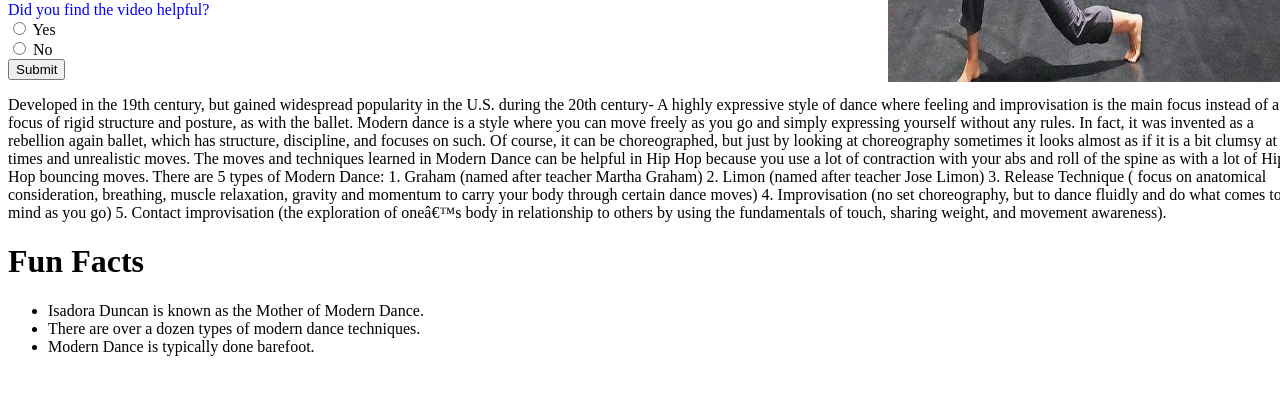
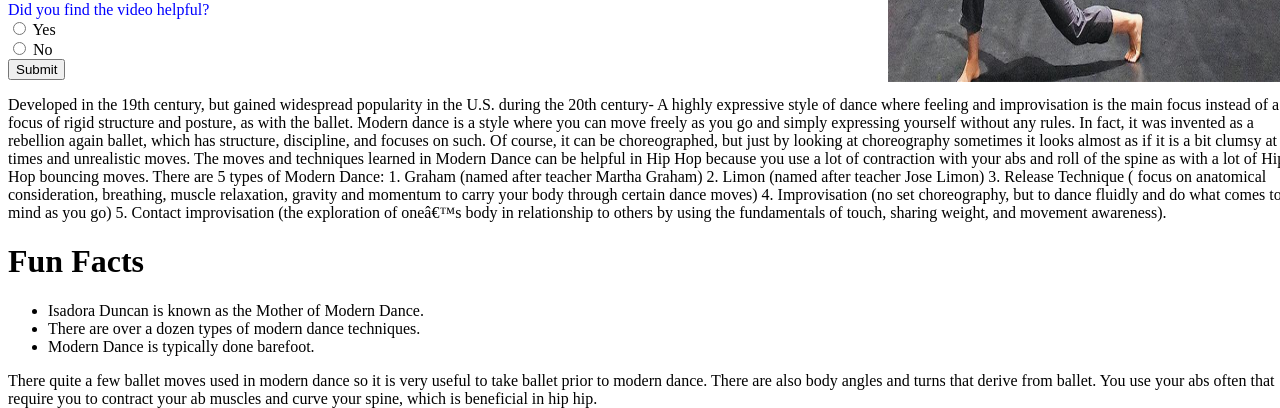
Before and after one commit to lbenshoof/html1013, a plain HTML site: page page6.html in a window 1280 px wide. Shown: the part 644-1052 px from the top of the page. Before the commit the page ends 1000 px from the top, so only its background shows below. Drawn offline with Linux system fonts and the light colour scheme.

Commit message:
page 6 para added

```diff
--- a/page6.html
+++ b/page6.html
@@ -59,6 +59,6 @@ There are 5 types of Modern Dance: 1. Graham (named after teacher Martha Graham)
 			<li> There are over a dozen types of modern dance techniques. </li>
 			<li> Modern Dance is typically done barefoot.</li>
 			</ul>
-
+        <p> There quite a few ballet moves used in modern dance so it is very useful to take ballet prior to modern dance. There are also body angles and turns that derive from ballet. You use your abs often that require you to contract your ab muscles and curve your spine, which is beneficial in hip hip. </p>
 	</body>
 </html>
```
